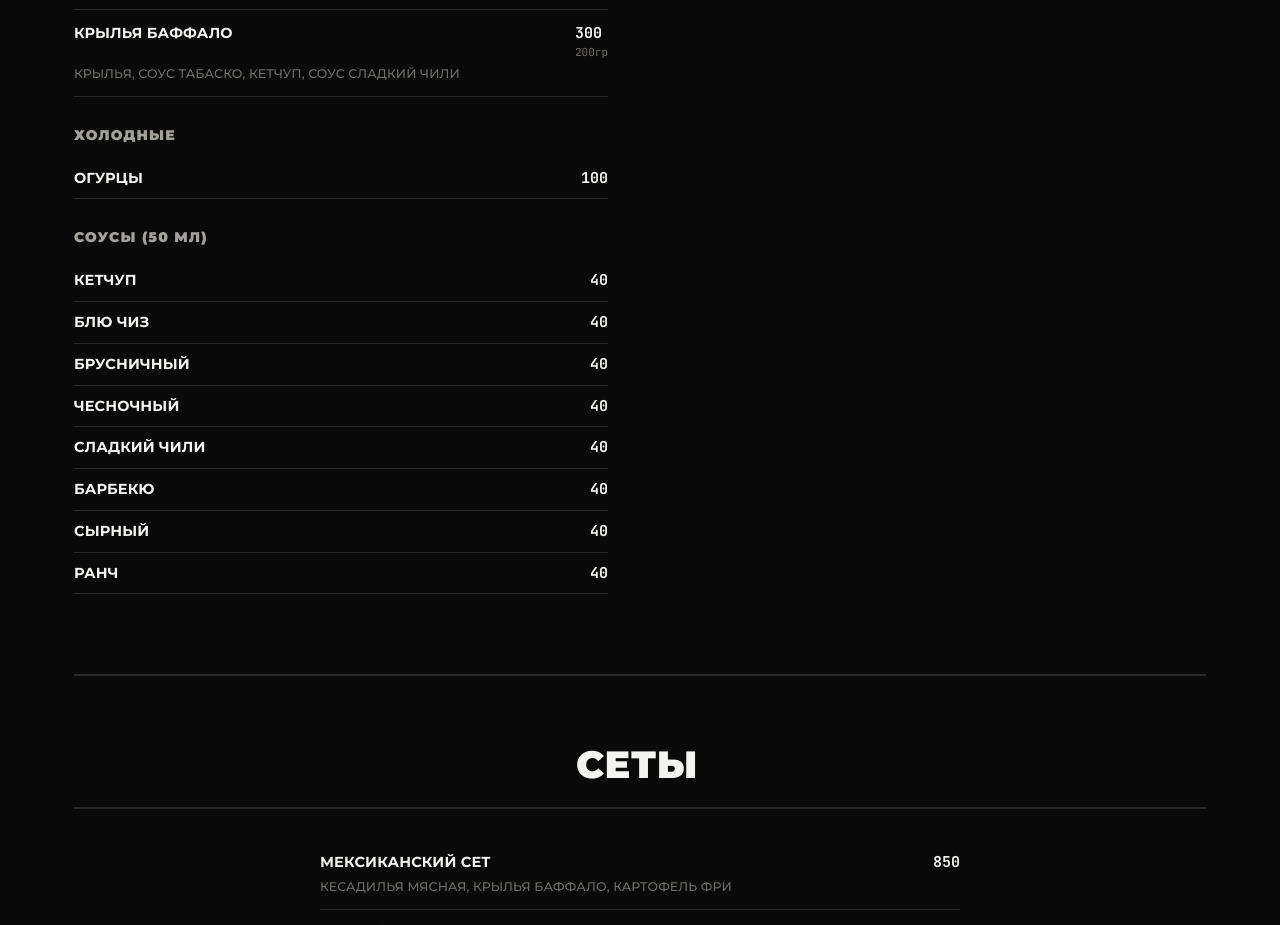
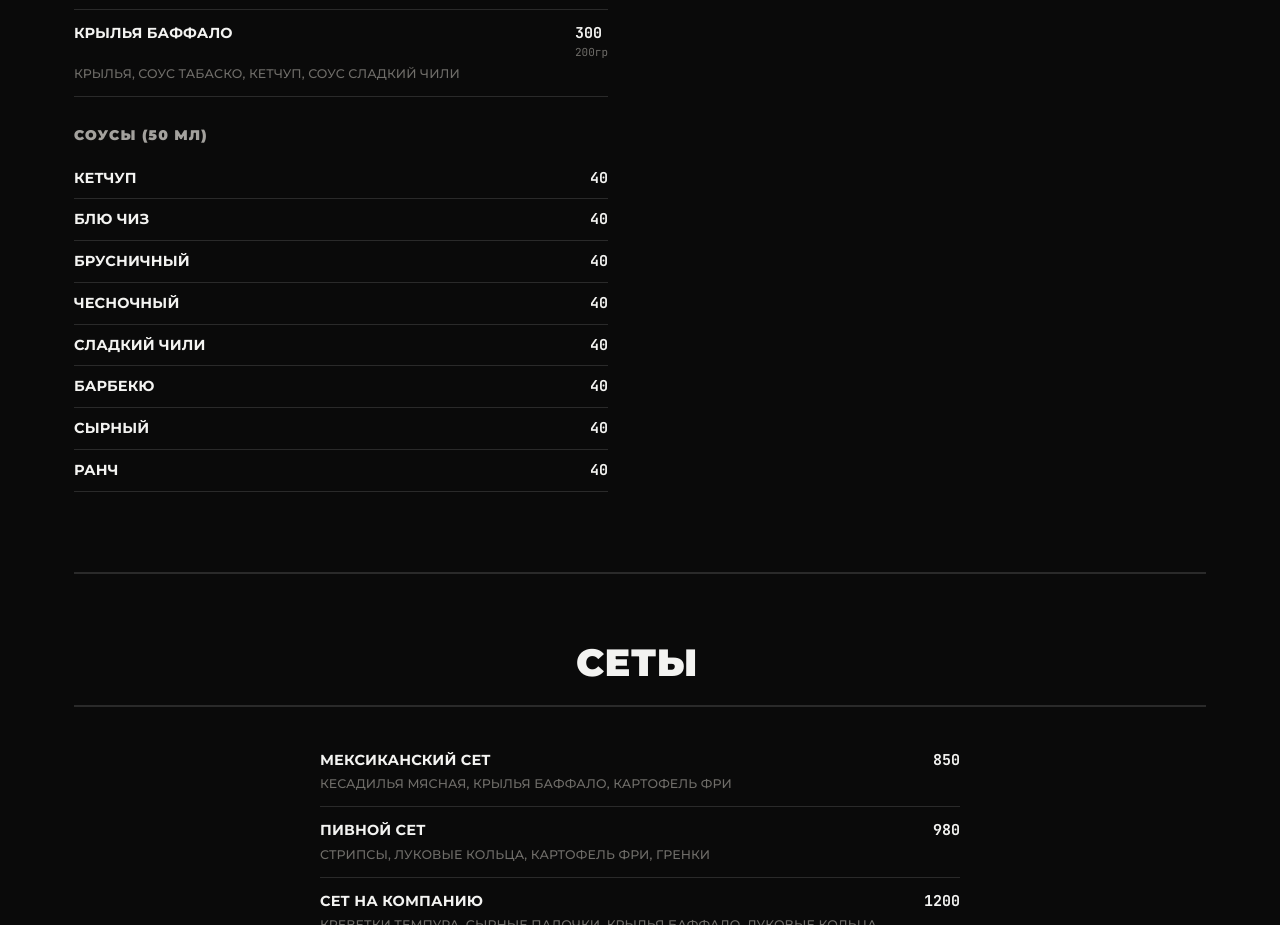
Before and after one commit to dakaragodina/demo, a plain HTML site: page index.html in a window 1280 px wide. Shown: the part 1808-2733 px from the top of the page. Drawn offline with Linux system fonts and the light colour scheme.

Commit message:
Reset test preview to original menu

```diff
--- a/index.html
+++ b/index.html
@@ -162,16 +162,6 @@
               <span class="menu-item-price">300 <em>200гр</em></span>
             </div>
             <p class="menu-item-desc">Крылья, соус табаско, кетчуп, соус сладкий чили</p>
-          </li>
-        </ul>
-
-        <h4 class="menu-subtitle">Холодные</h4>
-        <ul class="menu-list menu-list-compact">
-          <li class="menu-item">
-            <div class="menu-item-head">
-              <span class="menu-item-name">Огурцы</span>
-              <span class="menu-item-price">100</span>
-            </div>
           </li>
         </ul>
 
```
